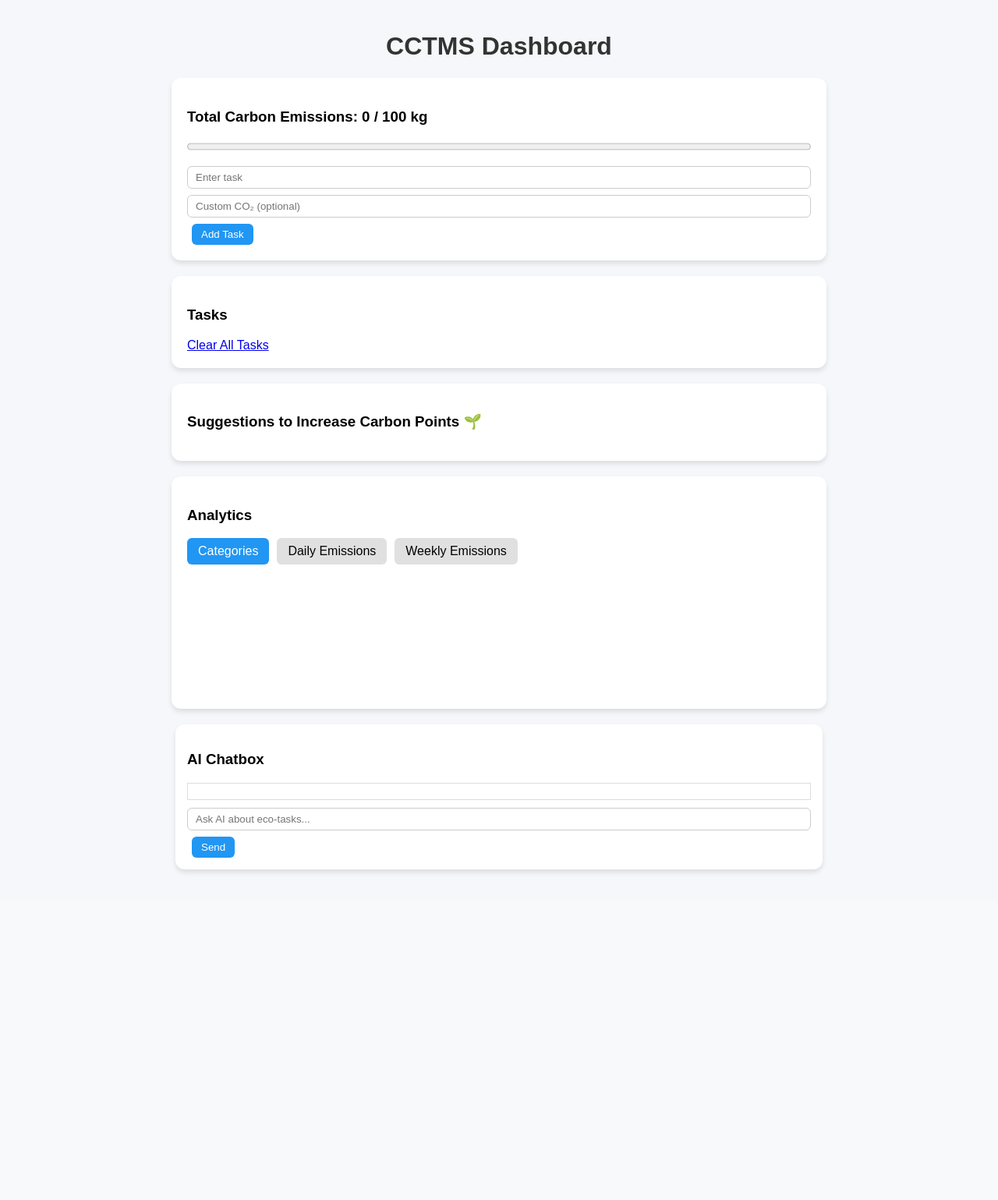
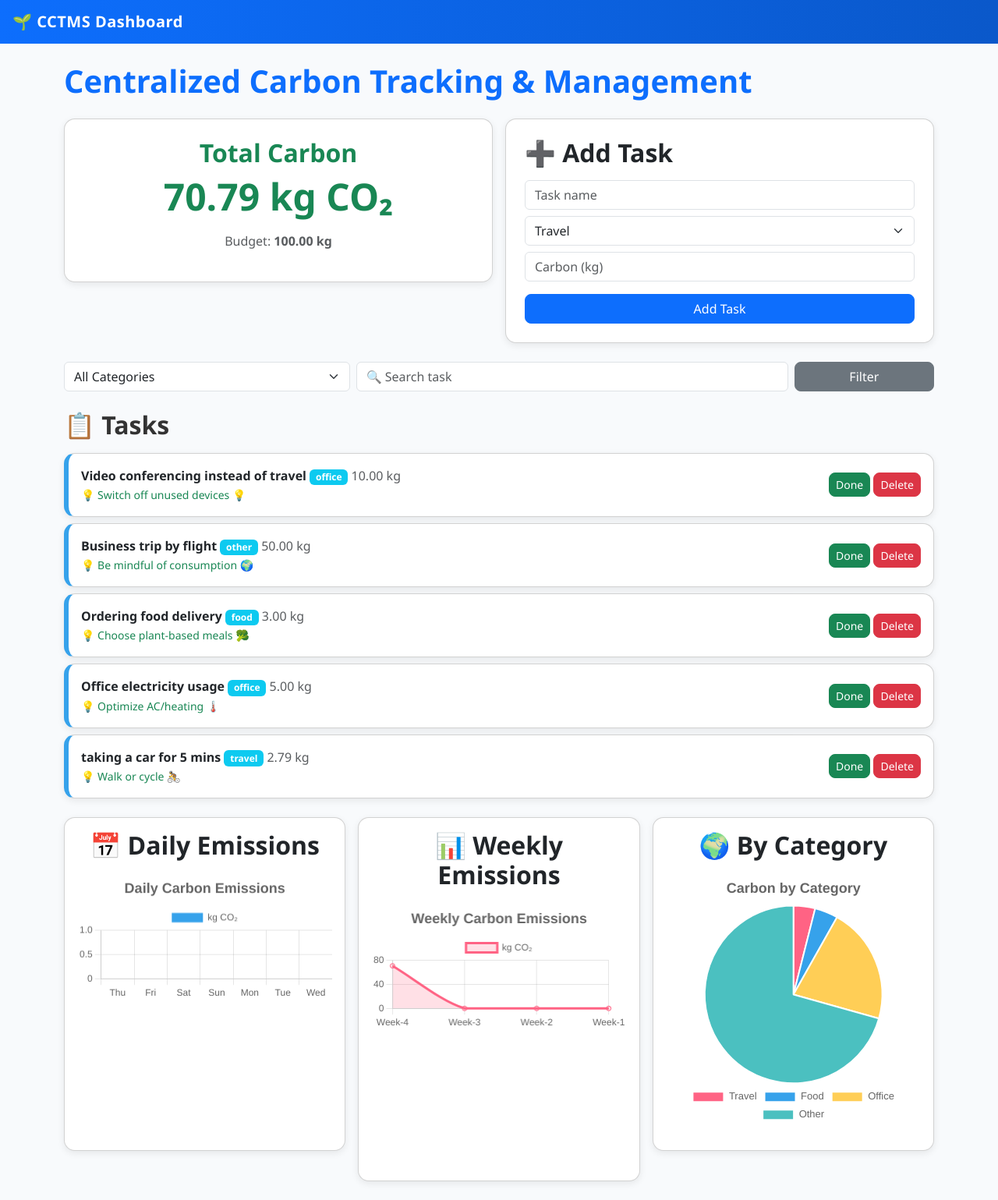
Before and after one commit to adwaithgopinath-prog/Project, a Flask app: page / in a window 1280 px wide. Shown: the whole page at 78% size. Before the commit the page ends 1120 px from the top, so only its background shows below. Run offline with Flask 3, Linux system fonts and the light colour scheme; data comes from the database, SQL or seed files in the repository; both versions use the stored data as it was after the commit; a map, chart or similar area stays blank.

Commit message:
Updated repo with new changes

```diff
--- a/app.py
+++ b/app.py
@@ -1,119 +1,149 @@
-from flask import Flask, render_template, request, redirect, url_for
+from flask import Flask, render_template, request, redirect, url_for, jsonify
 from flask_sqlalchemy import SQLAlchemy
-from datetime import datetime
+from datetime import datetime, timedelta
+import random
+import json
 
-# ------------------------
-# Flask setup
-# ------------------------
 app = Flask(__name__)
-app.config["SQLALCHEMY_DATABASE_URI"] = "sqlite:///tasks.db"
+app.config["SQLALCHEMY_DATABASE_URI"] = "sqlite:///cctms.db"
+app.config["SQLALCHEMY_TRACK_MODIFICATIONS"] = False
 db = SQLAlchemy(app)
 
-# ------------------------
+# ----------------------------
 # Database Model
-# ------------------------
+# ----------------------------
 class Task(db.Model):
     id = db.Column(db.Integer, primary_key=True)
     name = db.Column(db.String(200), nullable=False)
-    carbon = db.Column(db.Float, nullable=False)
-    suggestion = db.Column(db.String(500))
-    category = db.Column(db.String(50), default="Other")
+    category = db.Column(db.String(50), default="other")
+    carbon = db.Column(db.Float, default=0.0)
+    suggestion = db.Column(db.String(300), default="Consider a greener alternative")
     completed = db.Column(db.Boolean, default=False)
     created_at = db.Column(db.DateTime, default=datetime.utcnow)
 
-# Initialize DB
-with app.app_context():
-    db.create_all()
 
-# ------------------------
-# Rule-based Suggestions
-# ------------------------
-def rule_based_suggestion(task):
-    task = task.lower()
-    if "car" in task: return "Use public transport or carpool."
-    if "flight" in task: return "Try a train or video call instead of flying."
-    if "meat" in task: return "Choose plant-based meals."
-    if "printing" in task: return "Use digital docs to save paper."
-    if "server" in task: return "Use renewable energy data centers."
-    return "Try an eco-friendly alternative."
+# ----------------------------
+# Helper Functions
+# ----------------------------
+def generate_suggestion(category):
+    tips = {
+        "travel": ["Try carpooling 🚗", "Use public transport 🚌", "Walk or cycle 🚴"],
+        "food": ["Choose plant-based meals 🥦", "Avoid food waste ♻️", "Buy local produce 🥕"],
+        "office": ["Switch off unused devices 💡", "Go paperless 📄", "Optimize AC/heating 🌡️"],
+        "other": ["Recycle more ♻️", "Be mindful of consumption 🌍", "Support eco-friendly products 🌱"]
+    }
+    return random.choice(tips.get(category, ["Think sustainable! 🌿"]))
 
-# ------------------------
-# Carbon Estimation
-# ------------------------
-def estimate_co2(task):
-    task = task.lower()
-    if "flight" in task: return 90.0, "Travel"
-    if "car" in task: return 15.0, "Travel"
-    if "train" in task: return 6.0, "Travel"
-    if "bike" in task or "cycle" in task: return 0.5, "Travel"
-    if "bus" in task: return 8.0, "Travel"
-    if "meat" in task: return 20.0, "Food"
-    if "chicken" in task: return 6.0, "Food"
-    if "vegan" in task or "vegetable" in task: return 2.0, "Food"
-    if "printing" in task or "paper" in task: return 3.0, "Office"
-    if "server" in task or "cloud" in task: return 25.0, "Office"
-    return 5.0, "Other"
 
-# ------------------------
+def calculate_daily():
+    data = {}
+    today = datetime.utcnow().date()
+    for i in range(7):  # last 7 days
+        day = today - timedelta(days=i)
+        total = db.session.query(db.func.sum(Task.carbon))\
+            .filter(Task.created_at >= datetime.combine(day, datetime.min.time()))\
+            .filter(Task.created_at <= datetime.combine(day, datetime.max.time()))\
+            .scalar() or 0
+        data[day.strftime("%a")] = total
+    return dict(reversed(data.items()))
+
+
+def calculate_weekly():
+    data = {}
+    today = datetime.utcnow().date()
+    for i in range(4):  # last 4 weeks
+        start = today - timedelta(days=today.weekday() + i * 7)
+        end = start + timedelta(days=6)
+        total = db.session.query(db.func.sum(Task.carbon))\
+            .filter(Task.created_at >= datetime.combine(start, datetime.min.time()))\
+            .filter(Task.created_at <= datetime.combine(end, datetime.max.time()))\
+            .scalar() or 0
+        data[f"Week-{i+1}"] = total
+    return dict(reversed(data.items()))
+
+
+def calculate_categories():
+    categories = ["travel", "food", "office", "other"]
+    data = {}
+    for c in categories:
+        total = db.session.query(db.func.sum(Task.carbon))\
+            .filter(Task.category == c).scalar() or 0
+        data[c.capitalize()] = total
+    return data
+
+
+# ----------------------------
 # Routes
-# ------------------------
-@app.route("/")
+# ----------------------------
+@app.route("/", methods=["GET"])
 def index():
-    tasks = Task.query.all()
+    filter_category = request.args.get("category", "all")
+    search_query = request.args.get("search", "")
+
+    query = Task.query
+    if filter_category != "all":
+        query = query.filter_by(category=filter_category)
+    if search_query:
+        query = query.filter(Task.name.ilike(f"%{search_query}%"))
+
+    tasks = query.order_by(Task.created_at.desc()).all()
+
     total = sum(t.carbon for t in tasks)
-    budget = 100
+    budget = 100  # demo budget
 
-    # Categories summary
-    categories = {}
-    for t in tasks:
-        categories[t.category] = categories.get(t.category, 0) + t.carbon
-
-    # Simple daily and weekly placeholders
-    daily = {"Mon": 12, "Tue": 8, "Wed": 10, "Thu": 14, "Fri": 7}
-    weekly = {"Week 1": 40, "Week 2": 55, "Week 3": 38, "Week 4": 62}
+    daily = calculate_daily()
+    weekly = calculate_weekly()
+    categories = calculate_categories()
 
     return render_template(
         "index.html",
         tasks=tasks,
         total=total,
         budget=budget,
-        categories=categories or {},
-        daily=daily or {},
-        weekly=weekly or {}
+        filter_category=filter_category,
+        search_query=search_query,
+        daily=daily,
+        weekly=weekly,
+        categories=categories,
+        daily_json=json.dumps(daily),
+        weekly_json=json.dumps(weekly),
+        categories_json=json.dumps(categories)
     )
+
 
 @app.route("/add", methods=["POST"])
 def add_task():
     name = request.form["name"]
-    carbon_input = request.form.get("carbon")
+    category = request.form.get("category", "other")
+    carbon = request.form.get("carbon")
 
-    if carbon_input:
-        carbon = float(carbon_input)
-        category = "Custom"
-    else:
-        carbon, category = estimate_co2(name)
+    try:
+        carbon_value = float(carbon) if carbon else random.uniform(1, 5)
+    except ValueError:
+        carbon_value = 0.0
 
-    suggestion = rule_based_suggestion(name)
-    new_task = Task(name=name, carbon=carbon, category=category, suggestion=suggestion)
-    db.session.add(new_task)
+    suggestion = generate_suggestion(category)
+    task = Task(name=name, category=category, carbon=carbon_value, suggestion=suggestion)
+    db.session.add(task)
     db.session.commit()
     return redirect(url_for("index"))
 
-@app.route("/done/<int:task_id>")
-def mark_done(task_id):
-    task = Task.query.get(task_id)
-    if task:
-        task.completed = True
-        db.session.commit()
-    return redirect(url_for("index"))
 
 @app.route("/delete/<int:task_id>")
 def delete_task(task_id):
-    task = Task.query.get(task_id)
-    if task:
-        db.session.delete(task)
-        db.session.commit()
+    task = Task.query.get_or_404(task_id)
+    db.session.delete(task)
+    db.session.commit()
     return redirect(url_for("index"))
+
+
+@app.route("/done/<int:task_id>")
+def mark_done(task_id):
+    task = Task.query.get_or_404(task_id)
+    task.completed = True
+    db.session.commit()
+    return redirect(url_for("index"))
+
 
 @app.route("/clear")
 def clear_tasks():
@@ -121,8 +151,35 @@
     db.session.commit()
     return redirect(url_for("index"))
 
-# ------------------------
-# Run
-# ------------------------
+
+@app.route("/chat", methods=["POST"])
+def chat():
+    data = request.get_json()
+    user_message = data.get("message", "").lower()
+    reply = "🌍 Try reducing your carbon footprint!"
+
+    if "travel" in user_message:
+        reply = generate_suggestion("travel")
+    elif "food" in user_message:
+        reply = generate_suggestion("food")
+    elif "office" in user_message:
+        reply = generate_suggestion("office")
+    else:
+        reply = generate_suggestion("other")
+
+    return jsonify({"reply": reply})
+
+
+# ----------------------------
+# Init DB
+# ----------------------------
+@app.cli.command("init-db")
+def init_db():
+    db.create_all()
+    print("✅ Database initialized")
+
+
 if __name__ == "__main__":
+    with app.app_context():
+        db.create_all()
     app.run(debug=True)
--- a/chat.json
+++ /dev/null
@@ -1,4 +0,0 @@
-[
-    {"role": "user", "content": "Plan a car trip"},
-    {"role": "assistant", "content": "Use public transport to cut CO₂ emissions."}
-]
--- a/templates/index.html
+++ b/templates/index.html
@@ -1,183 +1,193 @@
 <!DOCTYPE html>
-<html>
+<html lang="en">
 <head>
+  <meta charset="UTF-8">
   <title>CCTMS Dashboard</title>
+  <link href="https://cdn.jsdelivr.net/npm/bootstrap@5.3.2/dist/css/bootstrap.min.css" rel="stylesheet">
   <script src="https://cdn.jsdelivr.net/npm/chart.js"></script>
   <style>
-    body { font-family: Arial, sans-serif; background:#f5f7fa; margin:0; padding:20px; }
-    h1 { text-align:center; color:#333; }
-    .card { background:white; border-radius:12px; padding:20px; margin:20px auto; max-width:800px; box-shadow:0 4px 6px rgba(0,0,0,0.1); }
-    button { padding:6px 12px; border:none; border-radius:6px; background:#2196f3; color:white; cursor:pointer; margin-left:6px; }
-    button:hover { background:#1976d2; }
-    ul { list-style:none; padding:0; }
-    li { background:#fafafa; margin:6px 0; padding:8px; border-radius:6px; display:flex; justify-content:space-between; align-items:center; }
-    .charts { display:flex; flex-wrap:wrap; gap:15px; justify-content:center; }
-    .chart-box { max-width:220px; height:150px; }
-    canvas { width:100% !important; height:100% !important; }
-    .chatbox { margin-top:20px; padding:15px; background:#fff; border-radius:12px; box-shadow:0 4px 6px rgba(0,0,0,0.1); }
-    .chat-messages { max-height:180px; overflow-y:auto; border:1px solid #ddd; padding:10px; margin-bottom:10px; }
-    .user { color:#1976d2; font-weight:bold; }
-    .bot { color:#388e3c; font-weight:bold; }
-    input[type="text"], input[type="number"] { padding:6px 10px; border-radius:6px; border:1px solid #ccc; width: calc(100% - 22px); margin-bottom:8px; }
-
-    /* Tabs */
-    .tabs { display:flex; gap:10px; margin-bottom:15px; }
-    .tab { padding:8px 14px; border-radius:6px; cursor:pointer; background:#e0e0e0; }
-    .tab.active { background:#2196f3; color:white; }
-    .tab-content { display:none; }
-    .tab-content.active { display:block; }
-    form.add-suggestion { display:inline; margin:0; }
+    body { background: #f8fafc; font-family: 'Segoe UI', sans-serif; color: #333; }
+    h1, h2 { font-weight: 600; }
+    .card { border-radius: 14px; box-shadow: 0 3px 10px rgba(0,0,0,0.08); transition: transform 0.2s; }
+    .card:hover { transform: translateY(-3px); }
+    .chart-container { height: 340px; }
+    .task-card { border-left: 6px solid #36A2EB; margin-bottom: 12px; background: #fff; }
+    .task-done { text-decoration: line-through; color: gray; opacity: 0.7; }
+    .navbar { background: linear-gradient(90deg, #0d6efd, #0a58ca); }
+    .navbar-brand { color: #fff !important; font-weight: bold; letter-spacing: 0.5px; }
+    .btn { border-radius: 8px; }
   </style>
 </head>
 <body>
-  <h1>CCTMS Dashboard</h1>
+  <nav class="navbar px-3">
+    <span class="navbar-brand">🌱 CCTMS Dashboard</span>
+  </nav>
 
-  <!-- Total Carbon Card -->
-  <div class="card">
-    <h3>Total Carbon Emissions: {{ total }} / {{ budget }} kg</h3>
-    <progress value="{{ total }}" max="{{ budget }}" style="width:100%; height:18px;"></progress>
+  <div class="container my-4">
+    <h1 class="mb-4 text-primary">Centralized Carbon Tracking & Management</h1>
 
-    <form action="/add" method="post" style="margin-top:15px;">
-      <input type="text" name="name" placeholder="Enter task" required>
-      <input type="number" step="0.1" name="carbon" placeholder="Custom CO₂ (optional)">
-      <button type="submit">Add Task</button>
-    </form>
-  </div>
-
-  <!-- Tasks Card -->
-  <div class="card">
-    <h3>Tasks</h3>
-    <ul>
-      {% for t in tasks %}
-        <li>
-          <span>{{ t.name }} - {{ t.carbon }} kg ({{ t.category }}) 💡 {{ t.suggestion }}</span>
-          <span>
-            {% if not t.completed %}
-              <a href="{{ url_for('mark_done', task_id=t.id) }}">✅ Done</a>
-            {% endif %}
-            <a href="{{ url_for('delete_task', task_id=t.id) }}">❌ Delete</a>
-          </span>
-        </li>
-      {% endfor %}
-    </ul>
-    <a href="{{ url_for('clear_tasks') }}">Clear All Tasks</a>
-  </div>
-
-  <!-- Suggestions Card -->
-  <div class="card">
-    <h3>Suggestions to Increase Carbon Points 🌱</h3>
-    <ul>
-      {% for s in suggestions %}
-        <li>
-          <span>{{ s }}</span>
-          <form class="add-suggestion" action="/add" method="post">
-            <input type="hidden" name="name" value="{{ s }}">
-            <button type="submit">➕ Add Task</button>
-          </form>
-        </li>
-      {% endfor %}
-    </ul>
-  </div>
-
-  <!-- Analytics Card -->
-  <div class="card">
-    <h3>Analytics</h3>
-
-    <!-- Tabs -->
-    <div class="tabs">
-      <div class="tab active" data-tab="categories">Categories</div>
-      <div class="tab" data-tab="daily">Daily Emissions</div>
-      <div class="tab" data-tab="weekly">Weekly Emissions</div>
-    </div>
-
-    <!-- Tab Content -->
-    <div class="tab-content active" id="categories">
-      <div class="charts">
-        <div class="chart-box"><canvas id="pieChart"></canvas></div>
+    <!-- Carbon Summary -->
+    <div class="row mb-4 g-3">
+      <div class="col-md-6">
+        <div class="card p-4 text-center">
+          <h2 class="text-success">Total Carbon</h2>
+          <p class="display-5 fw-bold text-success">{{ "%.2f"|format(total) }} kg CO₂</p>
+          <p class="text-muted">Budget: <strong>{{ "%.2f"|format(budget) }} kg</strong></p>
+        </div>
+      </div>
+      <div class="col-md-6">
+        <form action="/add" method="post" class="card p-4">
+          <h2 class="mb-3">➕ Add Task</h2>
+          <input type="text" name="name" class="form-control mb-2" placeholder="Task name" required>
+          <select name="category" class="form-select mb-2">
+            <option value="travel">Travel</option>
+            <option value="food">Food</option>
+            <option value="office">Office</option>
+            <option value="other">Other</option>
+          </select>
+          <input type="number" step="0.1" name="carbon" class="form-control mb-3" placeholder="Carbon (kg)">
+          <button type="submit" class="btn btn-primary w-100">Add Task</button>
+        </form>
       </div>
     </div>
 
-    <div class="tab-content" id="daily">
-      <div class="charts">
-        <div class="chart-box"><canvas id="dailyChart"></canvas></div>
+    <!-- Filters & Search -->
+    <form method="get" class="row mb-4 g-2">
+      <div class="col-md-4">
+        <select name="category" class="form-select">
+          <option value="all" {% if filter_category=='all' %}selected{% endif %}>All Categories</option>
+          <option value="travel" {% if filter_category=='travel' %}selected{% endif %}>Travel</option>
+          <option value="food" {% if filter_category=='food' %}selected{% endif %}>Food</option>
+          <option value="office" {% if filter_category=='office' %}selected{% endif %}>Office</option>
+          <option value="other" {% if filter_category=='other' %}selected{% endif %}>Other</option>
+        </select>
       </div>
+      <div class="col-md-6">
+        <input type="text" name="search" class="form-control" placeholder="🔍 Search task" value="{{ search_query }}">
+      </div>
+      <div class="col-md-2">
+        <button class="btn btn-secondary w-100">Filter</button>
+      </div>
+    </form>
+
+    <!-- Task List -->
+    <div class="mb-4">
+      <h2 class="mb-3">📋 Tasks</h2>
+      {% for t in tasks %}
+        <div class="card task-card p-3 mb-2 {% if t.completed %}task-done{% endif %}">
+          <div class="d-flex justify-content-between align-items-center">
+            <div>
+              <strong>{{ t.name }}</strong>
+              <span class="badge bg-info">{{ t.category }}</span>
+              <span class="text-muted">{{ "%.2f"|format(t.carbon) }} kg</span>
+              <br>
+              <small class="text-success">💡 {{ t.suggestion }}</small>
+            </div>
+            <div>
+              {% if not t.completed %}
+                <a href="/done/{{t.id}}" class="btn btn-sm btn-success">Done</a>
+              {% endif %}
+              <a href="/delete/{{t.id}}" class="btn btn-sm btn-danger">Delete</a>
+            </div>
+          </div>
+        </div>
+      {% else %}
+        <p class="text-muted">No tasks yet. Add one above 👆</p>
+      {% endfor %}
     </div>
 
-    <div class="tab-content" id="weekly">
-      <div class="charts">
-        <div class="chart-box"><canvas id="weeklyChart"></canvas></div>
+    <!-- Graphs -->
+    <div class="row g-3">
+      <div class="col-md-4">
+        <div class="card p-3">
+          <h2 class="text-center mb-3">📅 Daily Emissions</h2>
+          <div class="chart-container"><canvas id="dailyChart"></canvas></div>
+        </div>
+      </div>
+      <div class="col-md-4">
+        <div class="card p-3">
+          <h2 class="text-center mb-3">📊 Weekly Emissions</h2>
+          <div class="chart-container"><canvas id="weeklyChart"></canvas></div>
+        </div>
+      </div>
+      <div class="col-md-4">
+        <div class="card p-3">
+          <h2 class="text-center mb-3">🌍 By Category</h2>
+          <div class="chart-container"><canvas id="categoriesChart"></canvas></div>
+        </div>
       </div>
     </div>
   </div>
 
-  <!-- AI Chatbox -->
-  <div class="card chatbox">
-    <h3>AI Chatbox</h3>
-    <div class="chat-messages" id="chatMessages"></div>
-    <form id="chatForm">
-      <input type="text" id="chatInput" placeholder="Ask AI about eco-tasks..." required>
-      <button type="submit">Send</button>
-    </form>
-  </div>
+  <!-- Charts -->
+  <script>
+    // Data from Flask
+    const dailyData = {{ daily_json|safe }};
+    const weeklyData = {{ weekly_json|safe }};
+    const categoriesData = {{ categories_json|safe }};
 
-  <script>
-    // Charts Data
-    const categories = {{ categories|tojson }};
-    const dailyData = {{ daily|tojson }};
-    const weeklyData = {{ weekly|tojson }};
+    // Format values to 2 decimals
+    const formatValues = (data) => Object.values(data).map(v => parseFloat(v).toFixed(2));
 
-    new Chart(document.getElementById('pieChart'), {
+    // Daily Chart
+    new Chart(document.getElementById('dailyChart'), {
+      type: 'bar',
+      data: {
+        labels: Object.keys(dailyData),
+        datasets: [{
+          label: 'kg CO₂',
+          data: formatValues(dailyData),
+          backgroundColor: '#36A2EB'
+        }]
+      },
+      options: {
+        animation: { duration: 800 },
+        plugins: { title: { display: true, text: 'Daily Carbon Emissions', font: { size: 18 } } },
+        scales: { y: { beginAtZero: true } }
+      }
+    });
+
+    // Weekly Chart
+    new Chart(document.getElementById('weeklyChart'), {
+      type: 'line',
+      data: {
+        labels: Object.keys(weeklyData),
+        datasets: [{
+          label: 'kg CO₂',
+          data: formatValues(weeklyData),
+          fill: true,
+          borderColor: '#FF6384',
+          backgroundColor: 'rgba(255,99,132,0.2)',
+          tension: 0.3
+        }]
+      },
+      options: {
+        animation: { duration: 800 },
+        plugins: { title: { display: true, text: 'Weekly Carbon Emissions', font: { size: 18 } } },
+        scales: { y: { beginAtZero: true } }
+      }
+    });
+
+    // Categories Chart
+    new Chart(document.getElementById('categoriesChart'), {
       type: 'pie',
       data: {
-        labels: Object.keys(categories),
-        datasets: [{ data: Object.values(categories), backgroundColor: ['#f44336','#4caf50','#2196f3','#ff9800'] }]
+        labels: Object.keys(categoriesData),
+        datasets: [{
+          label: 'kg CO₂',
+          data: formatValues(categoriesData),
+          backgroundColor: ['#FF6384','#36A2EB','#FFCE56','#4BC0C0'],
+          borderColor: '#fff',
+          borderWidth: 2
+        }]
       },
-      options: { plugins: { legend: { display:true, position:'bottom' } } }
-    });
-
-    new Chart(document.getElementById('dailyChart'), {
-      type: 'line',
-      data: {
-        labels: Object.keys(dailyData),
-        datasets: [{ label: 'Daily CO₂', data: Object.values(dailyData), borderColor: '#2196f3', fill:false, tension:0.3 }]
-      },
-      options: { plugins: { legend: { display:false } } }
-    });
-
-    new Chart(document.getElementById('weeklyChart'), {
-      type: 'bar',
-      data: {
-        labels: Object.keys(weeklyData),
-        datasets: [{ label: 'Weekly CO₂', data: Object.values(weeklyData), backgroundColor: '#4caf50' }]
-      },
-      options: { plugins: { legend: { display:false } } }
-    });
-
-    // Tabs
-    const tabs = document.querySelectorAll(".tab");
-    const contents = document.querySelectorAll(".tab-content");
-    tabs.forEach(tab => {
-      tab.addEventListener("click", () => {
-        tabs.forEach(t => t.classList.remove("active"));
-        tab.classList.add("active");
-        contents.forEach(c => c.classList.remove("active"));
-        document.getElementById(tab.dataset.tab).classList.add("active");
-      });
-    });
-
-    // Chatbox
-    const chatForm = document.getElementById("chatForm");
-    const chatMessages = document.getElementById("chatMessages");
-    chatForm.addEventListener("submit", async (e) => {
-      e.preventDefault();
-      const input = document.getElementById("chatInput");
-      const userMsg = input.value;
-      chatMessages.innerHTML += `<p><span class="user">You:</span> ${userMsg}</p>`;
-      input.value = "";
-      const res = await fetch("/chat", { method:"POST", headers:{ "Content-Type":"application/x-www-form-urlencoded" }, body:"message="+encodeURIComponent(userMsg) });
-      const data = await res.json();
-      chatMessages.innerHTML += `<p><span class="bot">Bot:</span> ${data.reply}</p>`;
-      chatMessages.scrollTop = chatMessages.scrollHeight;
+      options: {
+        animation: { duration: 800 },
+        plugins: {
+          title: { display: true, text: 'Carbon by Category', font: { size: 18 } },
+          legend: { position: 'bottom', labels: { font: { size: 13 } } }
+        }
+      }
     });
   </script>
 </body>
```
Also changed, not shown: seed_db.py (added, +43 -0 lines), instance/cctms.db (added), instance/tasks.db, tasks.db (added), 1 other file.
